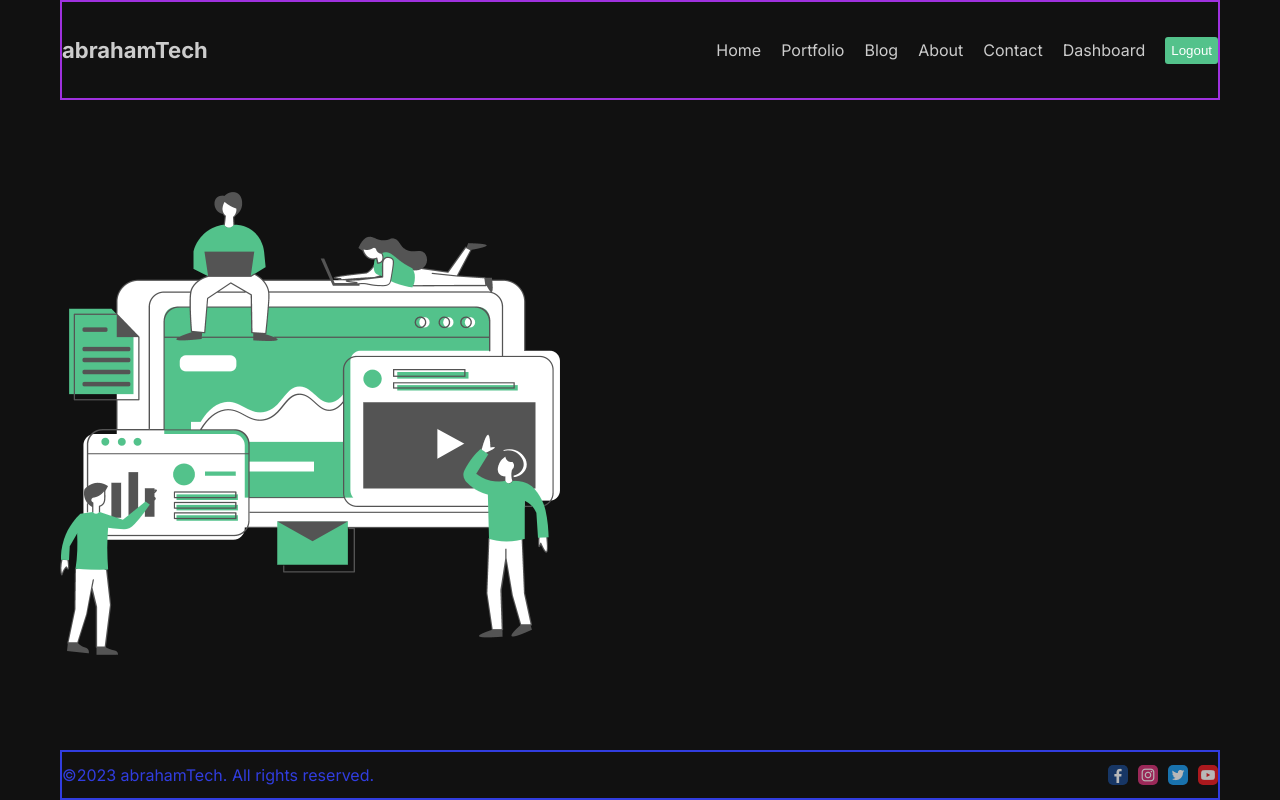
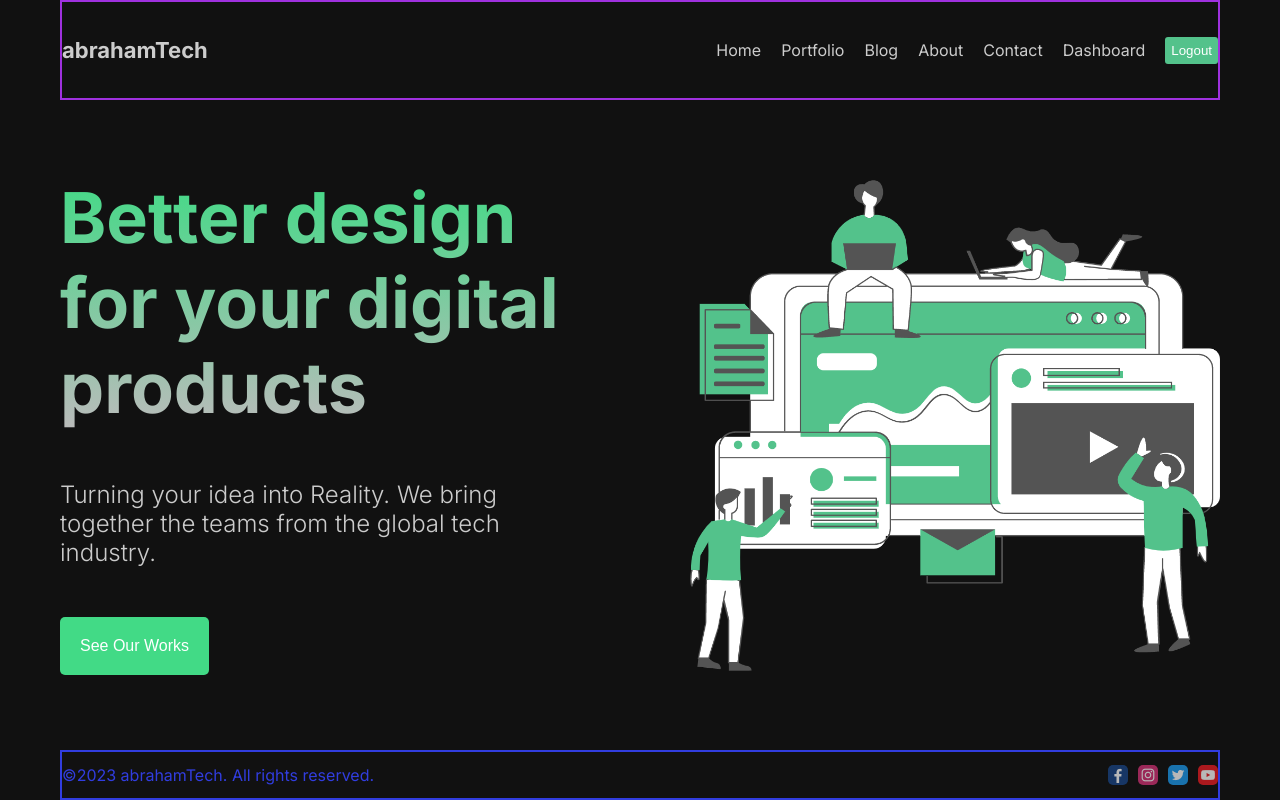
Before and after one commit to abrahamTech/NextJs-FullStackApp1, a Next.js app: page / in a window 1280 px wide. Built offline with nearby package versions, Linux system fonts and the light colour scheme.

Commit message:
First screen from the home page has been finished

```diff
--- a/src/app/page.jsx
+++ b/src/app/page.jsx
@@ -1,15 +1,21 @@
-import Image from 'next/image';
-import styles from './page.module.css';
-import Hero from 'public/hero.png';
+import Image from "next/image";
+import styles from "./page.module.css";
+import Hero from "public/hero.png";
 
 export default function Home() {
   return (
-    <div>
-      {/* Import the image as a component, You don't need to write the width and height property, but you can asign width and height in a css class*/}
-      <Image src={Hero} alt='' className={styles.img} />
-
-      {/* Import the image from URL
-      <Image  width={500} height={750} src="https://images.pexels.com/photos/879537/pexels-photo-879537.jpeg?auto=compress&cs=tinysrgb&w=1260&h=750&dpr=1" alt='Sculpture' /> */}
+    <div className={styles.container}>
+      <div className={styles.item}>
+        <h1 className={styles.title}>Better design for your digital products</h1>
+        <p className={styles.desc}>
+          Turning your idea into Reality. We bring together the teams from the global tech industry.
+        </p>
+        <button className={styles.button}>See Our Works</button>
+      </div>
+      <div className={styles.item}>
+        {/* Import the image as a component, You don't need to write the width and height property, but you can asign width and height in a css class*/}
+        <Image src={Hero} alt="" className={styles.img} />
+      </div>
     </div>
-  )
-};
+  );
+}
--- a/src/app/page.module.css
+++ b/src/app/page.module.css
@@ -1,234 +1,41 @@
-.img {
-  width: 500px;
-  height: 500px;
+.container {
+  display: flex;
+  align-items: center;
+  gap: 100px;
 }
 
-.main {
+.item {
+  flex: 1;
   display: flex;
   flex-direction: column;
-  justify-content: space-between;
-  align-items: center;
-  padding: 6rem;
-  min-height: 100vh;
+  gap: 50px;
 }
 
-.description {
-  display: inherit;
-  justify-content: inherit;
-  align-items: inherit;
-  font-size: 0.85rem;
-  max-width: var(--max-width);
-  width: 100%;
-  z-index: 2;
-  font-family: var(--font-mono);
+.title {
+  font-size: 70px;
+  background: linear-gradient(to bottom, #42da86, #bbb);
+  -webkit-background-clip: text;
+  -webkit-text-fill-color: transparent;
 }
 
-.description a {
-  display: flex;
-  justify-content: center;
-  align-items: center;
-  gap: 0.5rem;
+.img {
+  width: 100%;
+  height: auto;
+  object-fit: cover;
 }
 
-.description p {
-  position: relative;
-  margin: 0;
-  padding: 1rem;
-  background-color: rgba(var(--callout-rgb), 0.5);
-  border: 1px solid rgba(var(--callout-border-rgb), 0.3);
-  border-radius: var(--border-radius);
+.desc {
+  font-size: 24px;
+  font-weight: 300;
 }
 
-.code {
-  font-weight: 700;
-  font-family: var(--font-mono);
+.button {
+  padding: 20px;
+  cursor: pointer;
+  background-color: #42da86;
+  border: none;
+  border-radius: 5px;
+  width: max-content;
+  font-size: 16px;
+  color: #fff;
 }
-
-.grid {
-  display: grid;
-  grid-template-columns: repeat(4, minmax(25%, auto));
-  width: var(--max-width);
-  max-width: 100%;
-}
-
-.card {
-  padding: 1rem 1.2rem;
-  border-radius: var(--border-radius);
-  background: rgba(var(--card-rgb), 0);
-  border: 1px solid rgba(var(--card-border-rgb), 0);
-  transition: background 200ms, border 200ms;
-}
-
-.card span {
-  display: inline-block;
-  transition: transform 200ms;
-}
-
-.card h2 {
-  font-weight: 600;
-  margin-bottom: 0.7rem;
-}
-
-.card p {
-  margin: 0;
-  opacity: 0.6;
-  font-size: 0.9rem;
-  line-height: 1.5;
-  max-width: 30ch;
-}
-
-.center {
-  display: flex;
-  justify-content: center;
-  align-items: center;
-  position: relative;
-  padding: 4rem 0;
-}
-
-.center::before {
-  background: var(--secondary-glow);
-  border-radius: 50%;
-  width: 480px;
-  height: 360px;
-  margin-left: -400px;
-}
-
-.center::after {
-  background: var(--primary-glow);
-  width: 240px;
-  height: 180px;
-  z-index: -1;
-}
-
-.center::before,
-.center::after {
-  content: '';
-  left: 50%;
-  position: absolute;
-  filter: blur(45px);
-  transform: translateZ(0);
-}
-
-.logo {
-  position: relative;
-}
-/* Enable hover only on non-touch devices */
-@media (hover: hover) and (pointer: fine) {
-  .card:hover {
-    background: rgba(var(--card-rgb), 0.1);
-    border: 1px solid rgba(var(--card-border-rgb), 0.15);
-  }
-
-  .card:hover span {
-    transform: translateX(4px);
-  }
-}
-
-@media (prefers-reduced-motion) {
-  .card:hover span {
-    transform: none;
-  }
-}
-
-/* Mobile */
-@media (max-width: 700px) {
-  .content {
-    padding: 4rem;
-  }
-
-  .grid {
-    grid-template-columns: 1fr;
-    margin-bottom: 120px;
-    max-width: 320px;
-    text-align: center;
-  }
-
-  .card {
-    padding: 1rem 2.5rem;
-  }
-
-  .card h2 {
-    margin-bottom: 0.5rem;
-  }
-
-  .center {
-    padding: 8rem 0 6rem;
-  }
-
-  .center::before {
-    transform: none;
-    height: 300px;
-  }
-
-  .description {
-    font-size: 0.8rem;
-  }
-
-  .description a {
-    padding: 1rem;
-  }
-
-  .description p,
-  .description div {
-    display: flex;
-    justify-content: center;
-    position: fixed;
-    width: 100%;
-  }
-
-  .description p {
-    align-items: center;
-    inset: 0 0 auto;
-    padding: 2rem 1rem 1.4rem;
-    border-radius: 0;
-    border: none;
-    border-bottom: 1px solid rgba(var(--callout-border-rgb), 0.25);
-    background: linear-gradient(
-      to bottom,
-      rgba(var(--background-start-rgb), 1),
-      rgba(var(--callout-rgb), 0.5)
-    );
-    background-clip: padding-box;
-    backdrop-filter: blur(24px);
-  }
-
-  .description div {
-    align-items: flex-end;
-    pointer-events: none;
-    inset: auto 0 0;
-    padding: 2rem;
-    height: 200px;
-    background: linear-gradient(
-      to bottom,
-      transparent 0%,
-      rgb(var(--background-end-rgb)) 40%
-    );
-    z-index: 1;
-  }
-}
-
-/* Tablet and Smaller Desktop */
-@media (min-width: 701px) and (max-width: 1120px) {
-  .grid {
-    grid-template-columns: repeat(2, 50%);
-  }
-}
-
-@media (prefers-color-scheme: dark) {
-  .vercelLogo {
-    filter: invert(1);
-  }
-
-  .logo {
-    filter: invert(1) drop-shadow(0 0 0.3rem #ffffff70);
-  }
-}
-
-@keyframes rotate {
-  from {
-    transform: rotate(360deg);
-  }
-  to {
-    transform: rotate(0deg);
-  }
-}
```
